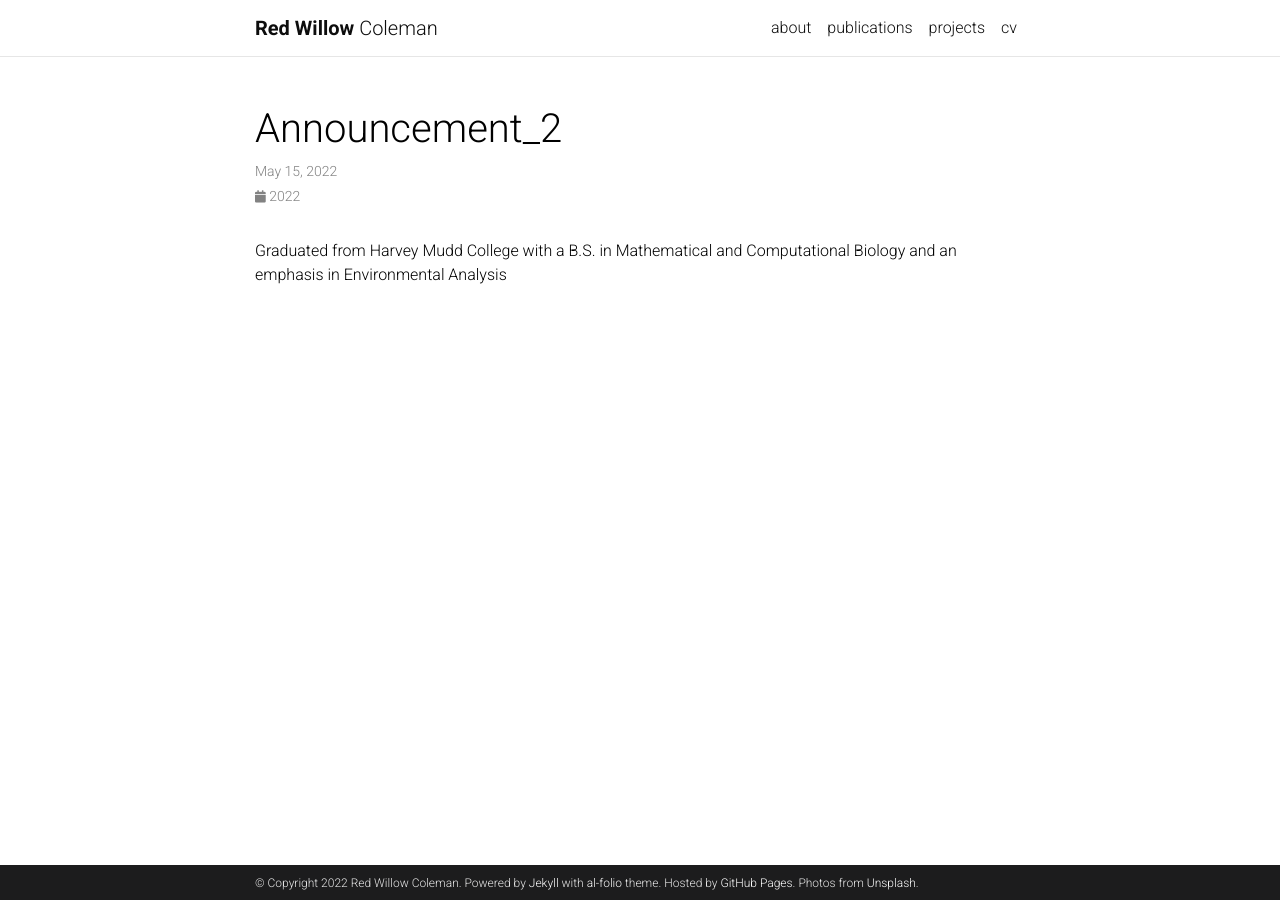
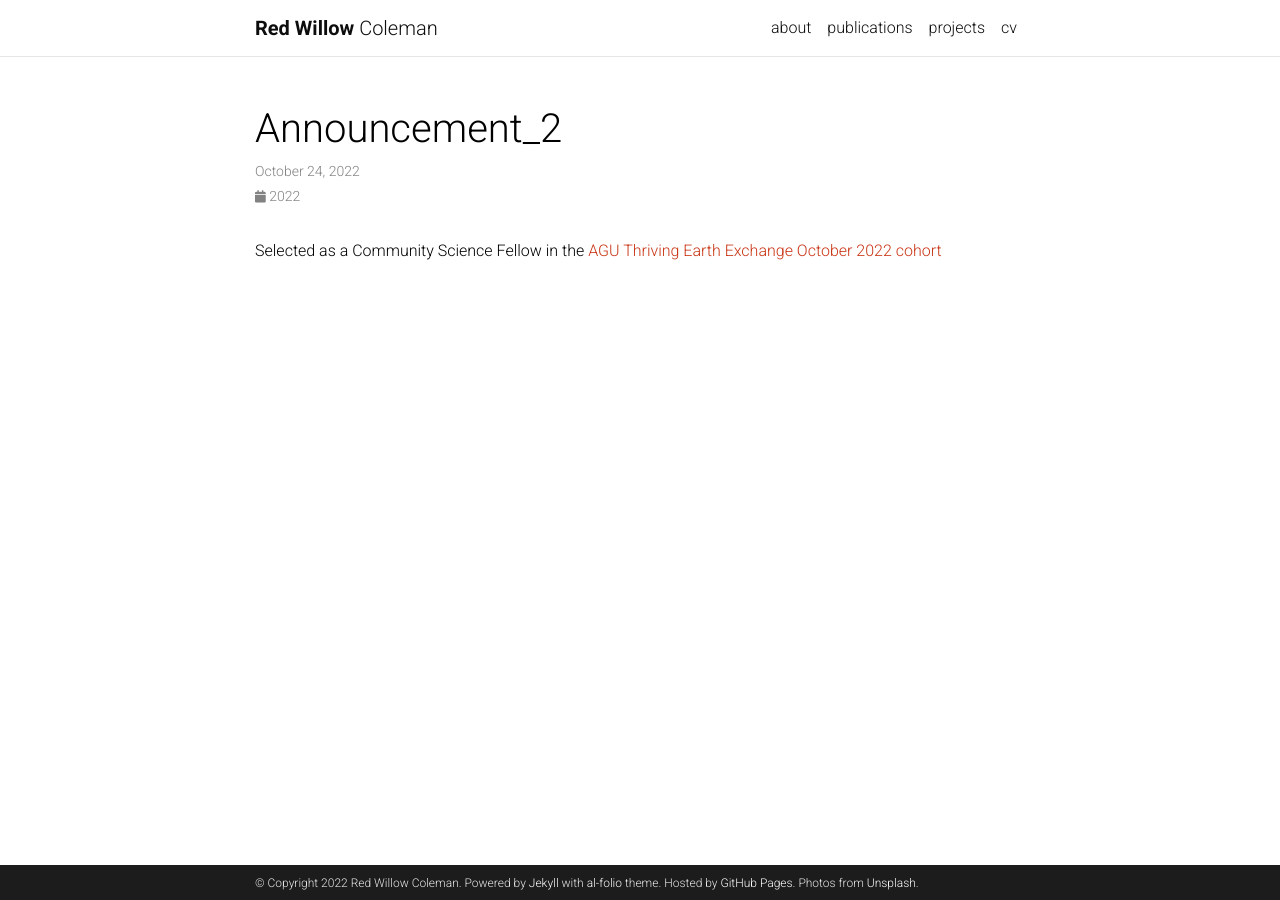
Before and after one commit to willowcoleman/willow-web, a Jekyll site: the page built from _news/announcement_2.md, in a window 1280 px wide. Built offline with Jekyll 4.4.1, drawn with Linux system fonts in a browser that asks for light colours; comment, search, counter and statistics services are not loaded; a style sheet for code colours, icons or effects is not loaded.

Commit message:
add link to announcement

```diff
--- a/_news/announcement_2.md
+++ b/_news/announcement_2.md
@@ -1,12 +1,10 @@
 ---
 layout: post
-date: 2022-05-15 07:59:00-0400
+date: 2022-10-24 07:59:00-0400
 inline: true
 ---
 
-Graduated from Harvey Mudd College with a B.S. in Mathematical and Computational Biology and an emphasis in Environmental Analysis
-
-
+Selected as a Community Science Fellow in the <a href="https://thrivingearthexchange.org/meet-our-october-2022-community-science-fellow-cohort/" >AGU Thriving Earth Exchange October 2022 cohort</a>
 
 <!-- ***
 
```
